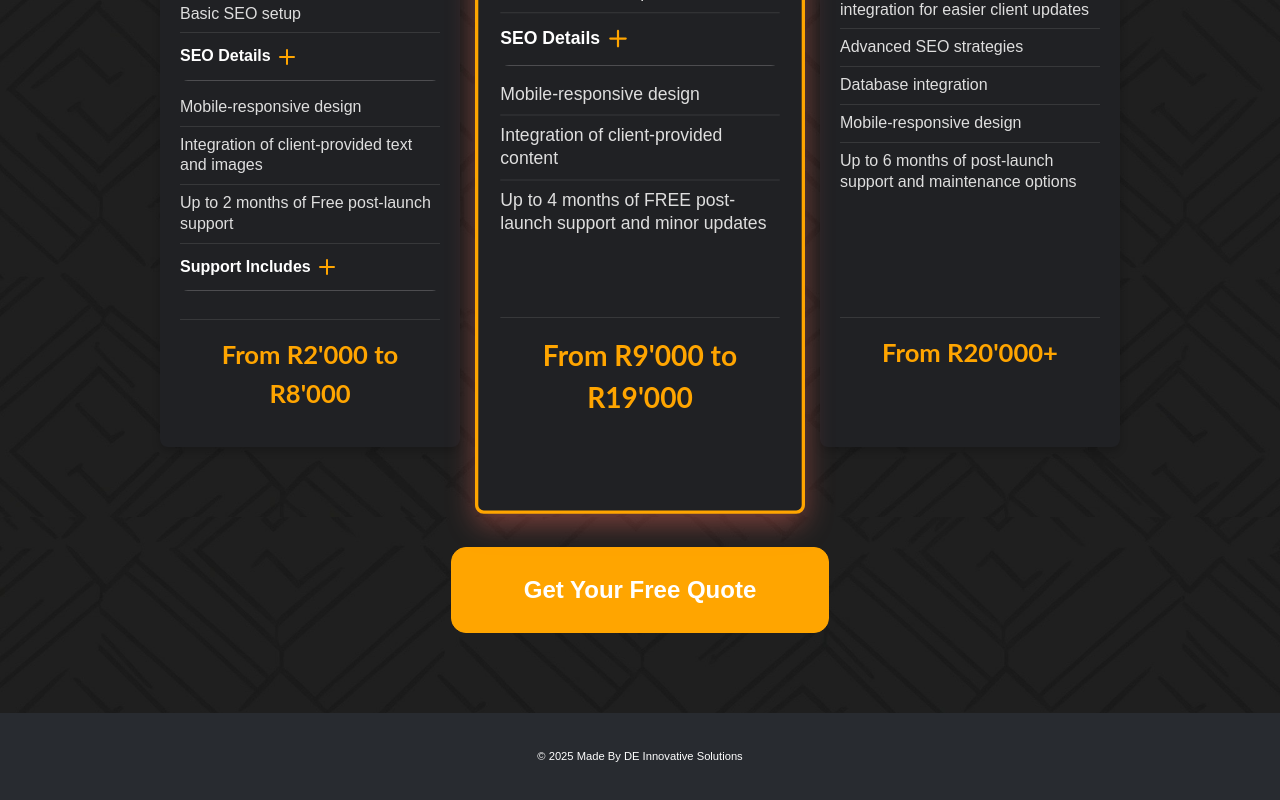
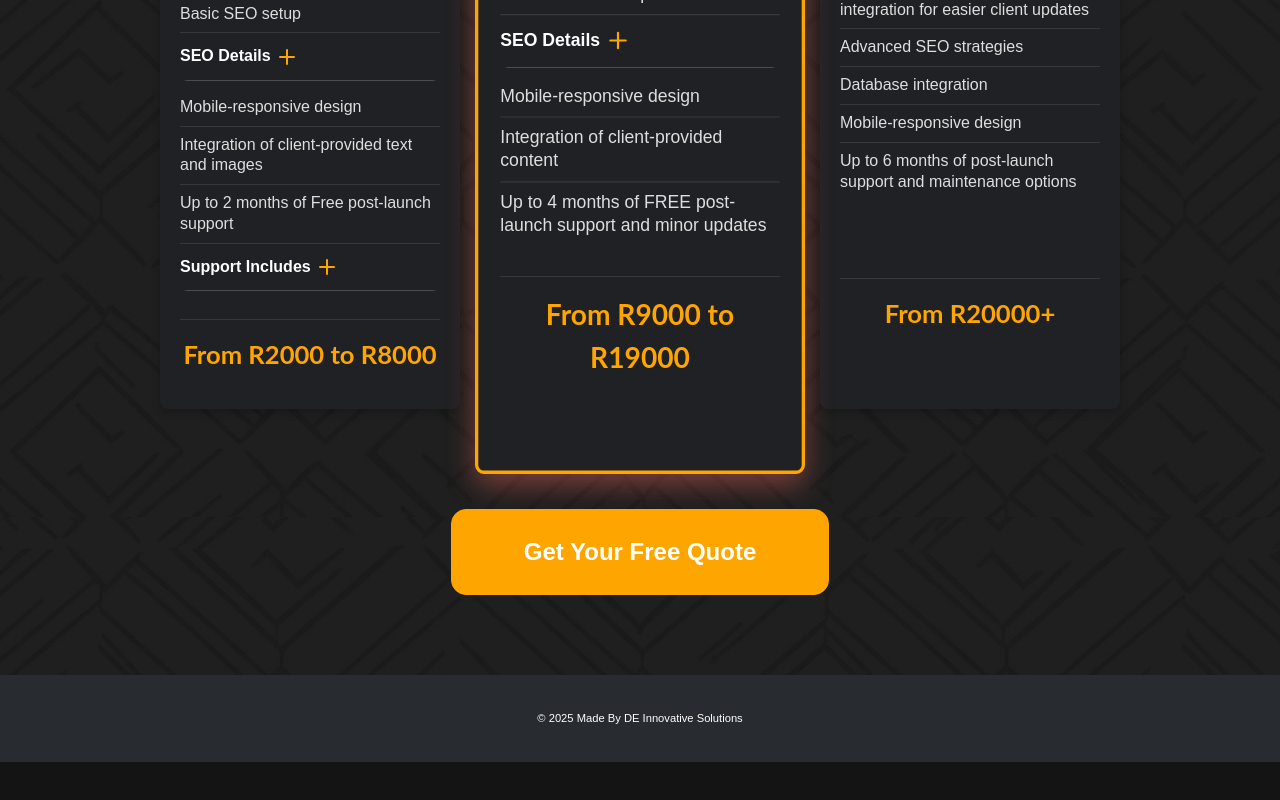
Before and after one commit to domthecoder-dev/deinnovativesolutions.github.io, a React (Create React App) app: page /pricing in a window 1280 px wide. Shown: the part 763-1563 px from the top of the page. After the commit the page ends 1525 px from the top, so only its background shows below. Built offline with nearby package versions, Linux system fonts and the light colour scheme.

Commit message:
Updated pricingpage.js

```diff
--- a/src/pages/PricingPage.js
+++ b/src/pages/PricingPage.js
@@ -56,7 +56,7 @@ function PricingPage() {
               </ul>
             </div> {/* End tier-features */}
             <div className="tier-price-range foundation-price"> {/* NEW: Dedicated div for price */}
-              <p>From R2'000 to R8'000</p>
+              <p>From R2000 to R8000</p>
             </div>
           </div>
 
@@ -88,7 +88,7 @@ function PricingPage() {
               </ul>
             </div>
             <div className="tier-price-range growth-price">
-              <p>From R9'000 to R19'000</p>
+              <p>From R9000 to R19000</p>
             </div>
           </div>
 
@@ -119,7 +119,7 @@ function PricingPage() {
               </ul>
             </div>
             <div className="tier-price-range evolved-price">
-              <p>From R20'000+</p>
+              <p>From R20000+</p>
             </div>
           </div>
         </div> {/* End tier-container */}
```
